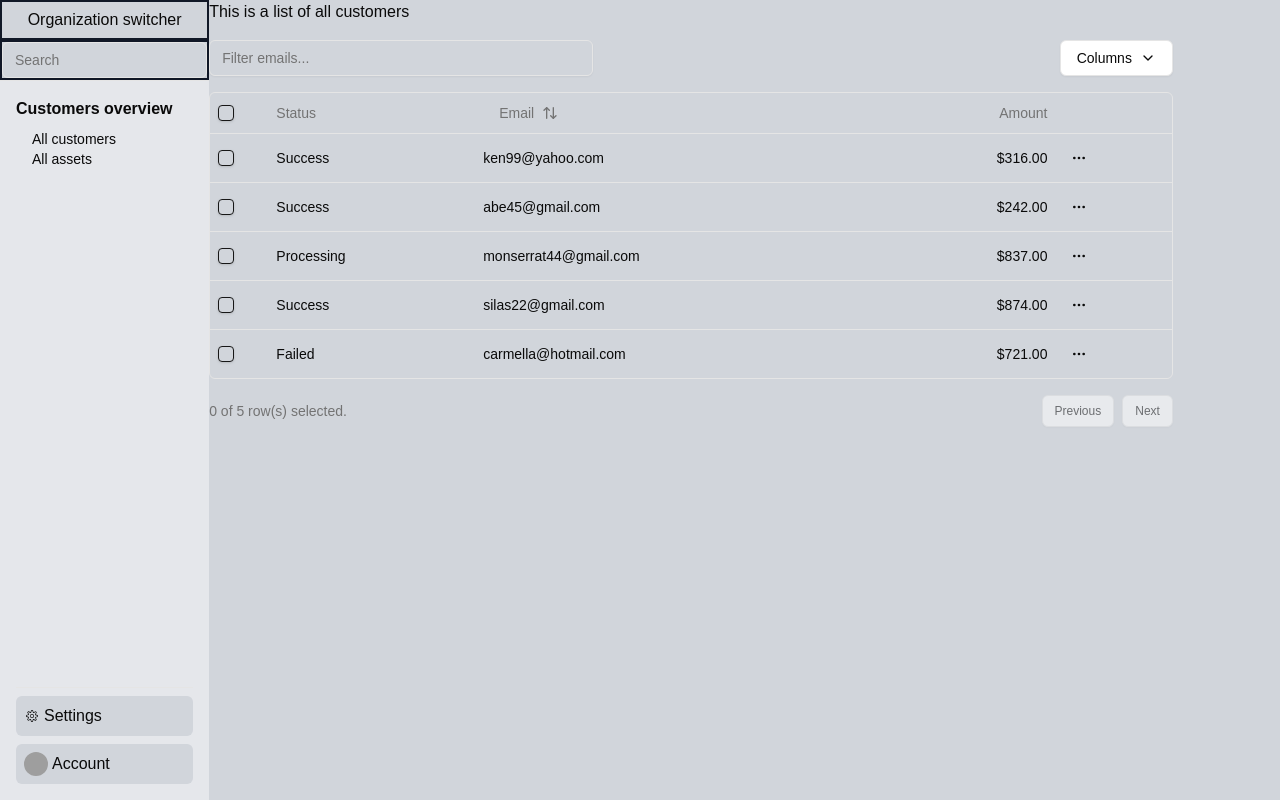
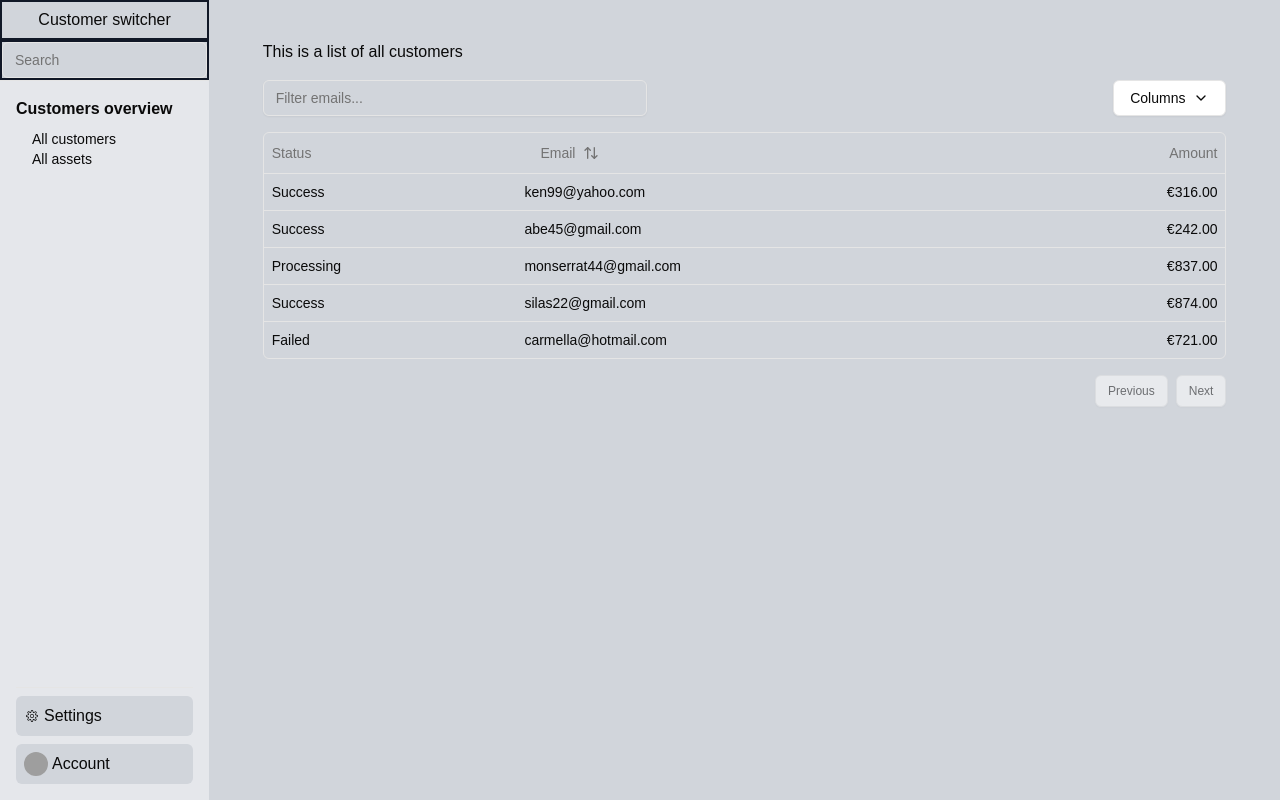
Before and after one commit to henriniinepuu/application-demo, a Next.js app: page /1 in a window 1280 px wide. Built offline with nearby package versions, Linux system fonts and the light colour scheme; grey boxes are pictures that could not be loaded.

Commit message:
Restored working version

```diff
--- a/src/app/[workspaceid]/[projectid]/page.tsx
+++ b/src/app/[workspaceid]/[projectid]/page.tsx
@@ -1,3 +1,9 @@
+import ProjectOverview from "@/components/project/project-overview";
+
 export default function ProjectIDPage() {
-  return <div>ProjectIDPage</div>;
+  return (
+    <div className="flex justify-center">
+      <ProjectOverview className="w-[90%] pt-10"/>
+    </div>
+  )
 }
--- a/src/app/[workspaceid]/layout.tsx
+++ b/src/app/[workspaceid]/layout.tsx
@@ -15,7 +15,7 @@ export default function WorkspaceIDLayout({
   return (
     <div className="flex flex-row justify-center h-screen w-screen">
     <div className=" flex flex-col w-[250px] bg-gray-200 h-screen " >
-        <div className="text-center content-center h-10 bg-gray-300 border-2 border-gray-900">Organization switcher</div>
+        <div className="text-center content-center h-10 bg-gray-300 border-2 border-gray-900">Customer switcher</div>
         <div className="text-center content-center h-10 bg-gray-300 border-2 border-gray-900"><Input placeholder="Search" /></div>
         <Separator  />
         <SidebarContent />
--- a/src/app/[workspaceid]/page.tsx
+++ b/src/app/[workspaceid]/page.tsx
@@ -4,8 +4,8 @@ import { CustomersCard } from "@/components/all/customersCard";
 export default function WorkspaceIDPage() {
   return (
     <div>
-      <div>
-        <CustomersCard />
+      <div className="flex justify-center">
+        <CustomersCard className="w-[90%] pt-10"/>
       </div>
 
     </div>
--- a/src/app/page.tsx
+++ b/src/app/page.tsx
@@ -1,6 +1,17 @@
+"use client"
+
+import { useRouter } from "next/navigation";
+import { useEffect } from "react";
+
 export default function Home() {
+  const router = useRouter();
+
+  useEffect(() => {
+    router.push("/auth");
+  }, [router]);
+
   return (
-    <div >
+    <div>
 
     </div>
   );
--- a/src/components/all/customersCard.tsx
+++ b/src/components/all/customersCard.tsx
@@ -13,17 +13,16 @@ import {
   getSortedRowModel,
   useReactTable,
 } from "@tanstack/react-table"
-import { ArrowUpDown, ChevronDown, MoreHorizontal } from "lucide-react"
+import { ArrowUpDown, ChevronDown } from "lucide-react"
+import { useRouter } from "next/navigation"
 
 import { Button } from "@/components/ui/button"
-import { Checkbox } from "@/components/ui/checkbox"
+// import { Checkbox } from "@/components/ui/checkbox"
 import {
   DropdownMenu,
   DropdownMenuCheckboxItem,
   DropdownMenuContent,
-  DropdownMenuItem,
-  DropdownMenuLabel,
-  DropdownMenuSeparator,
+
   DropdownMenuTrigger,
 } from "@/components/ui/dropdown-menu"
 import { Input } from "@/components/ui/input"
@@ -36,33 +35,42 @@ import {
   TableRow,
 } from "@/components/ui/table"
 
+interface CustomersCardProps {
+  className?: string;
+}
+
 const data: Payment[] = [
   {
     id: "m5gr84i9",
+    workspaceId: "123123",
     amount: 316,
     status: "success",
     email: "ken99@yahoo.com",
   },
   {
     id: "3u1reuv4",
+    workspaceId: "1231321312",
     amount: 242,
     status: "success",
     email: "Abe45@gmail.com",
   },
   {
     id: "derv1ws0",
+    workspaceId: "12313asdasd2",
     amount: 837,
     status: "processing",
     email: "Monserrat44@gmail.com",
   },
   {
     id: "5kma53ae",
+    workspaceId: "12dasdasdasd2",
     amount: 874,
     status: "success",
     email: "Silas22@gmail.com",
   },
   {
     id: "bhqecj4p",
+    workspaceId: "12dasda4324dasd2",
     amount: 721,
     status: "failed",
     email: "carmella@hotmail.com",
@@ -71,34 +79,35 @@ const data: Payment[] = [
 
 export type Payment = {
   id: string
+  workspaceId: string
   amount: number
   status: "pending" | "processing" | "success" | "failed"
   email: string
 }
 
 export const columns: ColumnDef<Payment>[] = [
-  {
-    id: "select",
-    header: ({ table }) => (
-      <Checkbox
-        checked={
-          table.getIsAllPageRowsSelected() ||
-          (table.getIsSomePageRowsSelected() && "indeterminate")
-        }
-        onCheckedChange={(value) => table.toggleAllPageRowsSelected(!!value)}
-        aria-label="Select all"
-      />
-    ),
-    cell: ({ row }) => (
-      <Checkbox
-        checked={row.getIsSelected()}
-        onCheckedChange={(value) => row.toggleSelected(!!value)}
-        aria-label="Select row"
-      />
-    ),
-    enableSorting: false,
-    enableHiding: false,
-  },
+  // {
+  //   id: "select",
+  //   header: ({ table }) => (
+  //     <Checkbox
+  //       checked={
+  //         table.getIsAllPageRowsSelected() ||
+  //         (table.getIsSomePageRowsSelected() && "indeterminate")
+  //       }
+  //       onCheckedChange={(value) => table.toggleAllPageRowsSelected(!!value)}
+  //       aria-label="Select all"
+  //     />
+  //   ),
+  //   cell: ({ row }) => (
+  //     <Checkbox
+  //       checked={row.getIsSelected()}
+  //       onCheckedChange={(value) => row.toggleSelected(!!value)}
+  //       aria-label="Select row"
+  //     />
+  //   ),
+  //   enableSorting: false,
+  //   enableHiding: false,
+  // },
   {
     accessorKey: "status",
     header: "Status",
@@ -121,6 +130,7 @@ export const columns: ColumnDef<Payment>[] = [
     },
     cell: ({ row }) => <div className="lowercase">{row.getValue("email")}</div>,
   },
+
   {
     accessorKey: "amount",
     header: () => <div className="text-right">Amount</div>,
@@ -130,44 +140,45 @@ export const columns: ColumnDef<Payment>[] = [
       // Format the amount as a dollar amount
       const formatted = new Intl.NumberFormat("en-US", {
         style: "currency",
-        currency: "USD",
+        currency: "EUR",
       }).format(amount)
 
       return <div className="text-right font-medium">{formatted}</div>
     },
   },
-  {
-    id: "actions",
-    enableHiding: false,
-    cell: ({ row }) => {
-      const payment = row.original
+  // {
+  //   id: "actions",
+  //   enableHiding: false,
+  //   cell: ({ row }) => {
+  //     const payment = row.original
 
-      return (
-        <DropdownMenu>
-          <DropdownMenuTrigger asChild>
-            <Button variant="ghost" className="h-8 w-8 p-0">
-              <span className="sr-only">Open menu</span>
-              <MoreHorizontal />
-            </Button>
-          </DropdownMenuTrigger>
-          <DropdownMenuContent align="end">
-            <DropdownMenuLabel>Actions</DropdownMenuLabel>
-            <DropdownMenuItem
-              onClick={() => navigator.clipboard.writeText(payment.id)}
-            >
-              Copy payment ID
-            </DropdownMenuItem>
-            <DropdownMenuSeparator />
-            <DropdownMenuItem>View customer</DropdownMenuItem>
-            <DropdownMenuItem>View payment details</DropdownMenuItem>
-          </DropdownMenuContent>
-        </DropdownMenu>
-      )
-    },
-  },
+  //     return (
+  //       <DropdownMenu>
+  //         <DropdownMenuTrigger asChild>
+  //           <Button variant="ghost" className="h-8 w-8 p-0">
+  //             <span className="sr-only">Open menu</span>
+  //             <MoreHorizontal />
+  //           </Button>
+  //         </DropdownMenuTrigger>
+  //         <DropdownMenuContent align="end">
+  //           <DropdownMenuLabel>Actions</DropdownMenuLabel>
+  //           <DropdownMenuItem
+  //             onClick={() => navigator.clipboard.writeText(payment.id)}
+  //           >
+  //             Copy payment ID
+  //           </DropdownMenuItem>
+  //           <DropdownMenuSeparator />
+  //           <DropdownMenuItem>View customer</DropdownMenuItem>
+  //           <DropdownMenuItem>View payment details</DropdownMenuItem>
+  //         </DropdownMenuContent>
+  //       </DropdownMenu>
+  //     )
+  //   },
+  // },
 ]
 
-export function CustomersCard() {
+export function CustomersCard({ className }: CustomersCardProps) {
+  const router = useRouter();
   const [sorting, setSorting] = React.useState<SortingState>([])
   const [columnFilters, setColumnFilters] = React.useState<ColumnFiltersState>(
     []
@@ -196,7 +207,8 @@ export function CustomersCard() {
   })
 
   return (
-    <div className="w-[90%]">
+    <div className={className}>
+      <div className="">
           <div>
               This is a list of all customers
           </div>
@@ -262,6 +274,8 @@ export function CustomersCard() {
                   <TableRow
                     key={row.id}
                     data-state={row.getIsSelected() && "selected"}
+                    onClick={() => router.push(`/${row.original.workspaceId}/${row.original.id}`)}
+                    className="cursor-pointer hover:bg-muted"
                   >
                     {row.getVisibleCells().map((cell) => (
                       <TableCell key={cell.id}>
@@ -287,10 +301,10 @@ export function CustomersCard() {
           </Table>
         </div>
         <div className="flex items-center justify-end space-x-2 py-4">
-        <div className="flex-1 text-sm text-muted-foreground">
+          {/* <div className="flex-1 text-sm text-muted-foreground">
             {table.getFilteredSelectedRowModel().rows.length} of{" "}
             {table.getFilteredRowModel().rows.length} row(s) selected.
-        </div>
+          </div> */}
           <div className="space-x-2">
             <Button
               variant="outline"
@@ -311,5 +325,6 @@ export function CustomersCard() {
           </div>
         </div>
       </div>
+    </div>
   )
 }
--- /dev/null
+++ b/src/components/project/project-overview.tsx
@@ -0,0 +1,26 @@
+interface ProjectOverviewProps {
+  className?: string;
+}
+
+export default function ProjectOverview({ className }: ProjectOverviewProps) {
+    return (
+        <div className={className}>
+            <div className="flex flex-col gap-2">
+                <div>
+                    <h1 className="text-2xl font-bold flex text-center">Customer name</h1>
+                </div>
+                <div>
+                    <div className="bg-red-500 boder border-rounded-md p-2 border-black">
+                        <div>This is alert message</div>
+                    </div>
+                </div>
+                <div>
+                    <div>This is a description of the Customer</div>
+                </div>
+                <div></div>
+                <div></div>
+                <div></div>
+            </div>
+        </div>
+    )
+}
--- a/src/components/sidebar/sidebarContent.tsx
+++ b/src/components/sidebar/sidebarContent.tsx
@@ -3,12 +3,15 @@ import { CiLocationOn } from "react-icons/ci";
 import { TiContacts } from "react-icons/ti";
 import { LuKeyRound } from "react-icons/lu";
 import { usePathname } from "next/navigation";
+import { useRouter } from "next/navigation";
 
 export default function SidebarContent() {
     const pathname = usePathname();
+    const router = useRouter();
 
+    const workspaceId = pathname.split('/')[1];
+    const projectId = pathname.split('/')[2];
 
-    const projectId = pathname.split('/')[2];
 
     // Workspace-level content
     const WorkspaceContent = () => (
@@ -24,12 +27,12 @@ export default function SidebarContent() {
     // Project-level content
     const ProjectContent = () => (
         <div className="flex flex-col gap-2">
-            <div className="text-md">Home</div>
+            <div className="flex flex-row gap-1 items-center hover:cursor-pointer hover:bg-gray-400 rounded-md tansition p-1" onClick={() => router.push(`/${workspaceId}/${projectId}`)}>Home</div>
             <div className="text-md">Core information</div>
-            <div className="text-sm pl-4">
-                <div className="flex flex-row gap-1 items-center"><CiLocationOn />Locations</div>
-                <div className="flex flex-row gap-1 items-center"><TiContacts />Contacts</div>
-                <div className="flex flex-row gap-1 items-center"><LuKeyRound />Passwords</div>
+            <div className="text-sm pl-2">
+                <div className="flex flex-row gap-1 items-center hover:cursor-pointer hover:bg-gray-400 rounded-md tansition p-1" onClick={() => router.push(`/${workspaceId}/${projectId}/locations`)}><CiLocationOn />Locations</div>
+                <div className="flex flex-row gap-1 items-center hover:cursor-pointer hover:bg-gray-400 rounded-md tansition p-1"><TiContacts />Contacts</div>
+                <div className="flex flex-row gap-1 items-center hover:cursor-pointer hover:bg-gray-400 rounded-md tansition p-1" onClick={() => router.push(`/${workspaceId}/${projectId}/passwords`)}><LuKeyRound />Passwords</div>
             </div>
             <div className="text-md">Devices</div>
             <div className="text-sm pl-4">
```
Also changed, not shown: src/app/[workspaceid]/[projectid]/passwords/page.tsx (added), 1 other file (tests, documents, lock files or other folders). Lines whose indentation alone changed are shown as unchanged.
